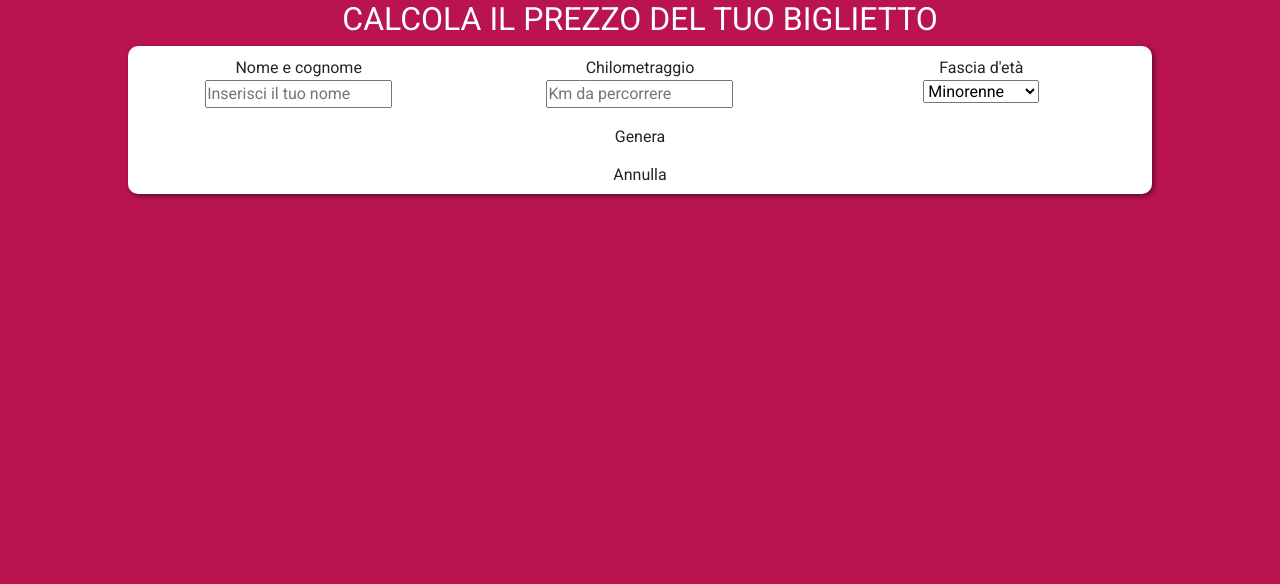
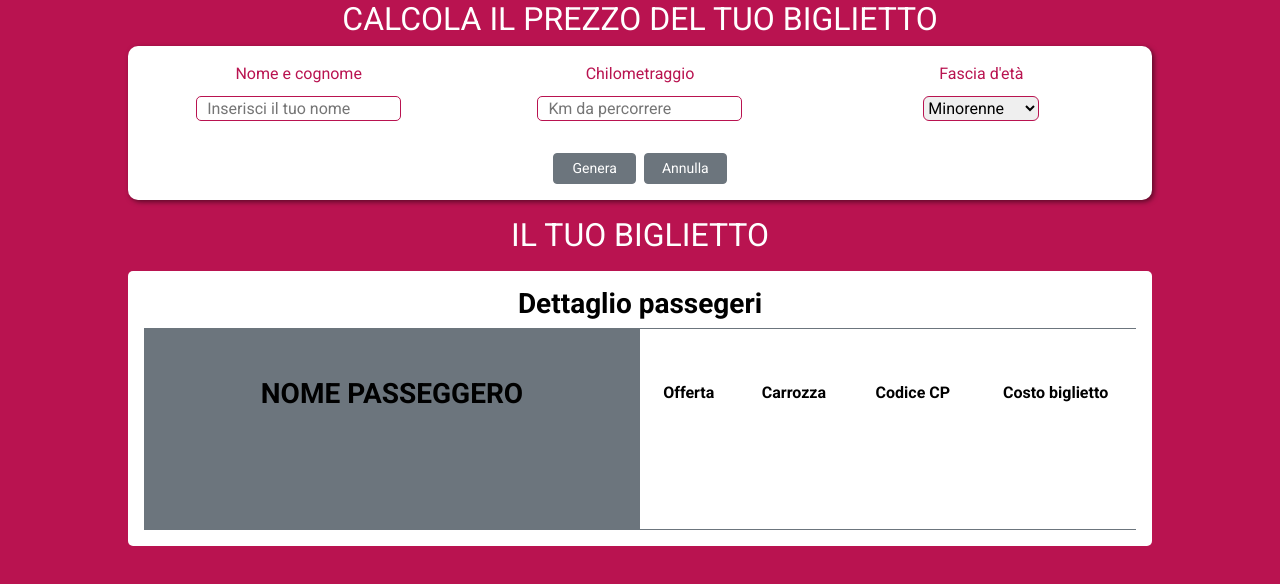
Before and after one commit to codewithFRANKGIGLI/js-biglietto-treno-form, a plain HTML site: page index.html in a window 1280 px wide. Drawn offline with nearby package versions, Linux system fonts and the light colour scheme.

Commit message:
feat: html output

```diff
--- a/css/style.css
+++ b/css/style.css
@@ -10,15 +10,61 @@ body {
 }
 .wrapper h2 {
     color: white;
-    text-align: center;
 }
-.top {
+.ms-top-container {
     width: 80%;
     margin: 0 auto;
     background-color: white;
     border-radius: 10px;
     box-shadow: 2px 2px 5px rgba(0, 0, 0, 0.5);
 }
-.col {
+
+  input:focus {
+    background-color: #B91350;
+    color: white;
+  }
+
+  input:focus::placeholder {
+    color: white;
+  }
+
+  label {
+    margin-bottom: 10px;
+    color: #B91350;
+  }
+
+  input {
+    height: 25px;
+    border-radius: 5px;
+    border: 1px solid #B91350;
     padding: 10px;
-}
+    line-height: 25px;
+    font-size: 16px;
+  }
+
+  select {
+    height: 25px;
+    border: 1px solid #B91350;
+    font-size: 16px;
+  }
+
+  select:focus {
+    background-color: #B91350;
+    color: white;
+  }
+
+  .btn:hover {
+    color: white;
+    background-color: grey;
+  }
+
+  .ms-bottom-container {
+    width: 80%;
+    margin: 0 auto;
+    border-radius: 5px;
+  }
+
+  table {
+    height: 200px;
+    width: 100%;
+  }
--- a/index.html
+++ b/index.html
@@ -12,33 +12,59 @@
     <link rel="stylesheet" href="css/style.css">
 </head>
 <body>
-    <div class="wrapper">
+    <div class="wrapper text-center">
         <h2>CALCOLA IL PREZZO DEL TUO BIGLIETTO</h2>
-        <div class="top container">
+        <div class="ms-top-container container">
             <div class="row d-flex justify-content-center">
-                <div class="col d-flex flex-column align-items-center">
+                <div class="col d-flex flex-column align-items-center p-3">
                     <!-- INPUT NOME E COGNOME -->
                     <label for="nome-utente">Nome e cognome</label>
                     <input id="nome-utente" type="text" name="" value="" placeholder="Inserisci il tuo nome">
                 </div>
-                <div class="col d-flex flex-column align-items-center">
+                <div class="col d-flex flex-column align-items-center p-3">
                     <!-- INPUT CHILOMETRAGGIO -->
                     <label for="km">Chilometraggio</label>
                     <input id="km" type="number" name="" value="" placeholder="Km da percorrere">
                 </div>
-                <div class="col d-flex flex-column align-items-center">
+                <div class="col d-flex flex-column align-items-center p-3">
                     <!-- INPUT FASCIA ETA' -->
                     <label for="fascia-eta">Fascia d'età</label>
-                    <select id="fascia-eta" class="" name="">
+                    <select id="fascia-eta" class="rounded" name="">
                         <option value="minorenne">Minorenne</option>
                         <option value="maggiorenne">Maggiorenne</option>
                         <option value="over65">Over 65</option>
                     </select>
                 </div>
             </div>
-            <div class="row d-flex justify-content-center">
-                <button id="genera" class="btn">Genera</button>
-                <button id="annulla" class="btn">Annulla</button>
+            <div class="row d-flex justify-content-center gap-2 p-3">
+                <button id="genera" class="btn btn-secondary btn-sm col-1">Genera</button>
+                <button id="annulla" class="btn btn-secondary btn-sm col-1">Annulla</button>
+            </div>
+        </div>
+        <h2 class="p-3 m-0">IL TUO BIGLIETTO</h2>
+        <div id="biglietto" class="ms-bottom-container bg-white p-3 hidden">
+            <h3 class="padding fw-bold text-black">Dettaglio passegeri</h3>
+            <div class="dettaglio-biglietto d-flex border-top border-bottom border-secondary">
+                <div class="col bg-secondary">
+                    <h3 class="fw-bold text-black pt-5">NOME PASSEGGERO</h3>
+                    <h4 class="fw-bold text-black p-3" id="nome-passegero"></h4>
+                </div>
+                <div class="col">
+                    <table>
+                        <tr>
+                            <th class="p-3 text-black">Offerta</th>
+                            <th class="p-3 text-black">Carrozza</th>
+                            <th class="p-3 text-black">Codice CP</th>
+                            <th class="p-3 text-black">Costo biglietto</th>
+                        </tr>
+                        <tr>
+                            <td class="p-3" id="offerta"></td>
+                            <td class="p-3" id="carrozza"></td>
+                            <td class="p-3" id="codice-cp"></td>
+                            <td class="p-3" id="costo-biglietto"></td>
+                        </tr>
+                    </table>
+                </div>
             </div>
         </div>
     </div>
```
